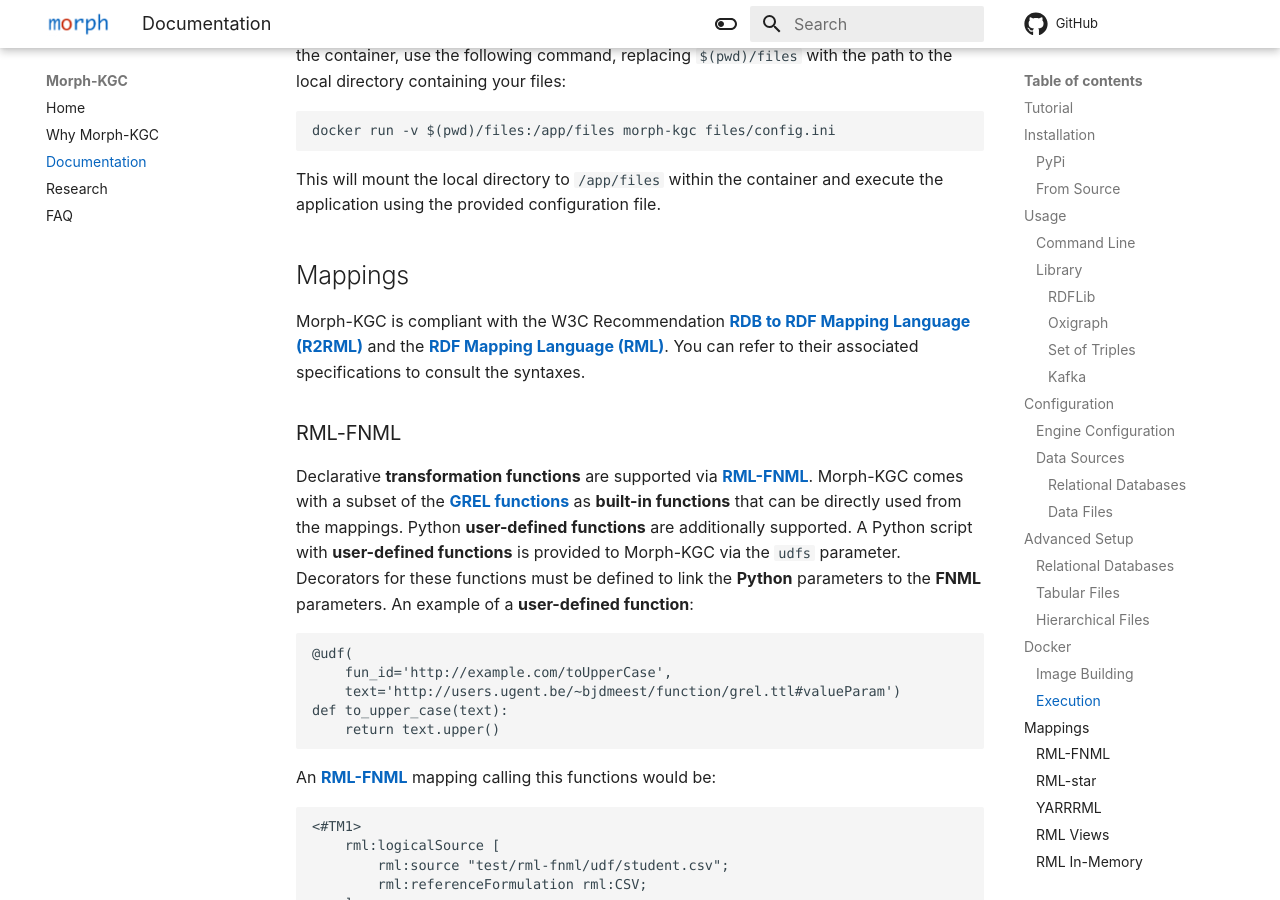
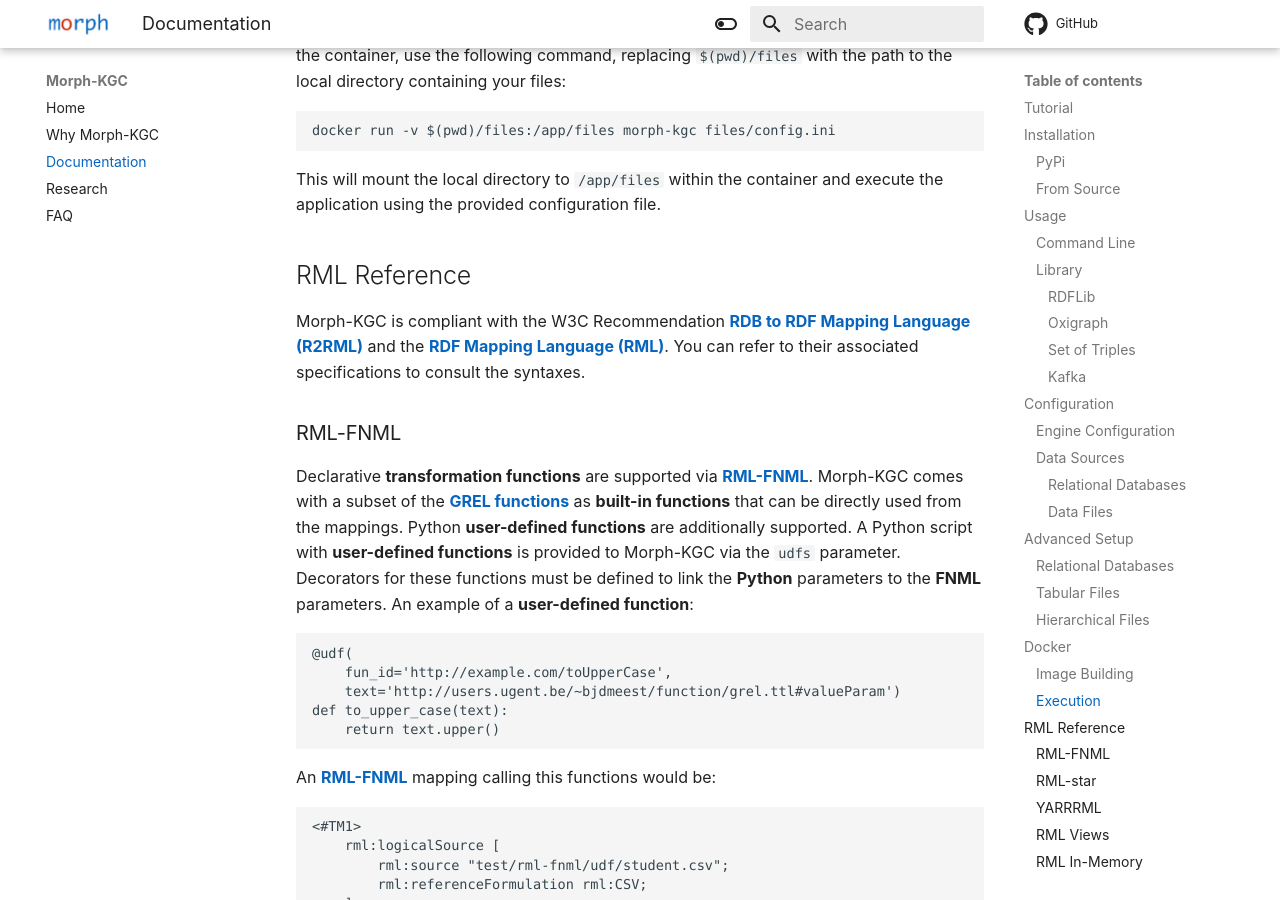
Before and after one commit to morph-kgc/morph-kgc-docs, an MkDocs documentation site: the page built from docs/documentation.md, in a window 1280 px wide and 900 px high, scrolled down 9171 px. Built offline with MkDocs 1.6.1 and Material for MkDocs 9.7.7, drawn with Linux system fonts in a browser that asks for light colours; comment, search, counter and statistics services are not loaded.

Commit message:
Update documentation.md

```diff
--- a/docs/documentation.md
+++ b/docs/documentation.md
@@ -295,7 +295,7 @@ docker run -v $(pwd)/files:/app/files morph-kgc files/config.ini
 
 This will mount the local directory to `/app/files` within the container and execute the application using the provided configuration file.
 
-## Mappings
+## RML Reference
 
 Morph-KGC is compliant with the W3C Recommendation **[RDB to RDF Mapping Language (R2RML)](https://www.w3.org/TR/r2rml/)** and the **[RDF Mapping Language (RML)](https://w3id.org/rml/core/spec)**. You can refer to their associated specifications to consult the syntaxes.
 
```
